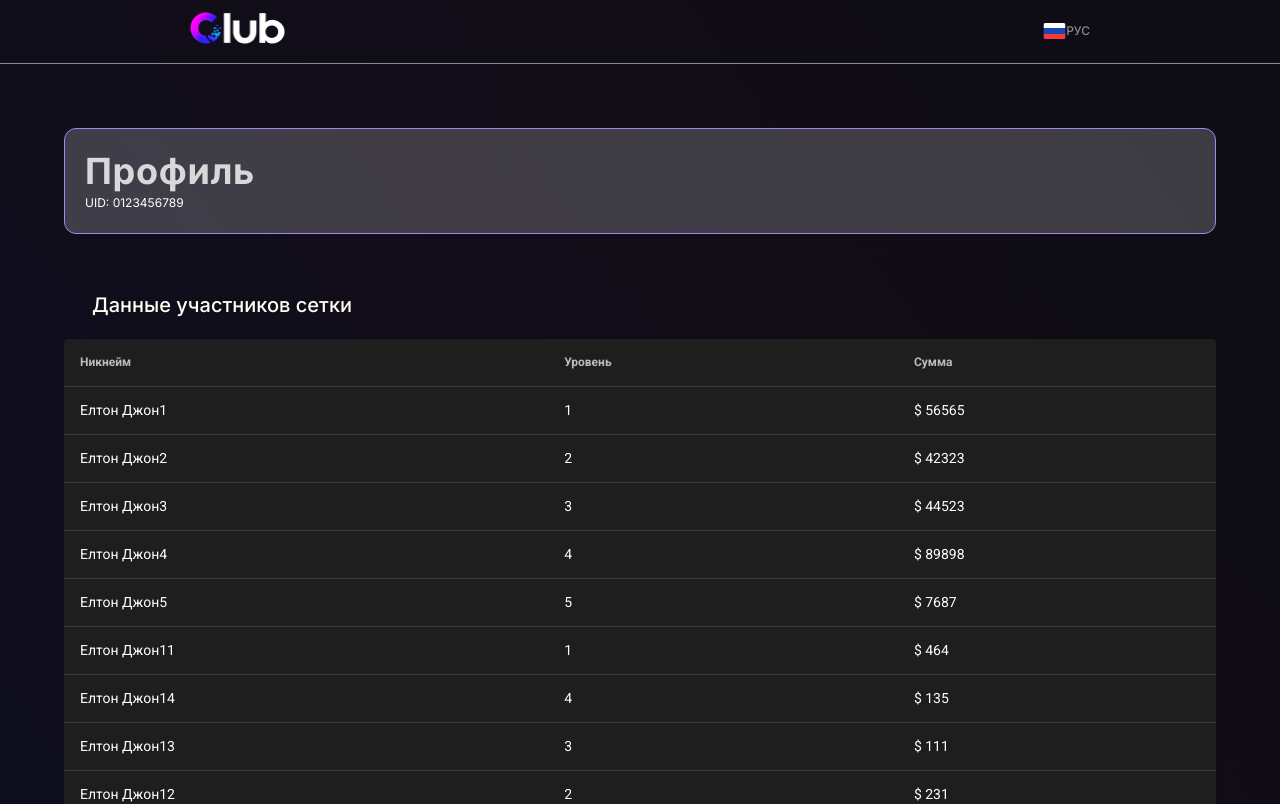
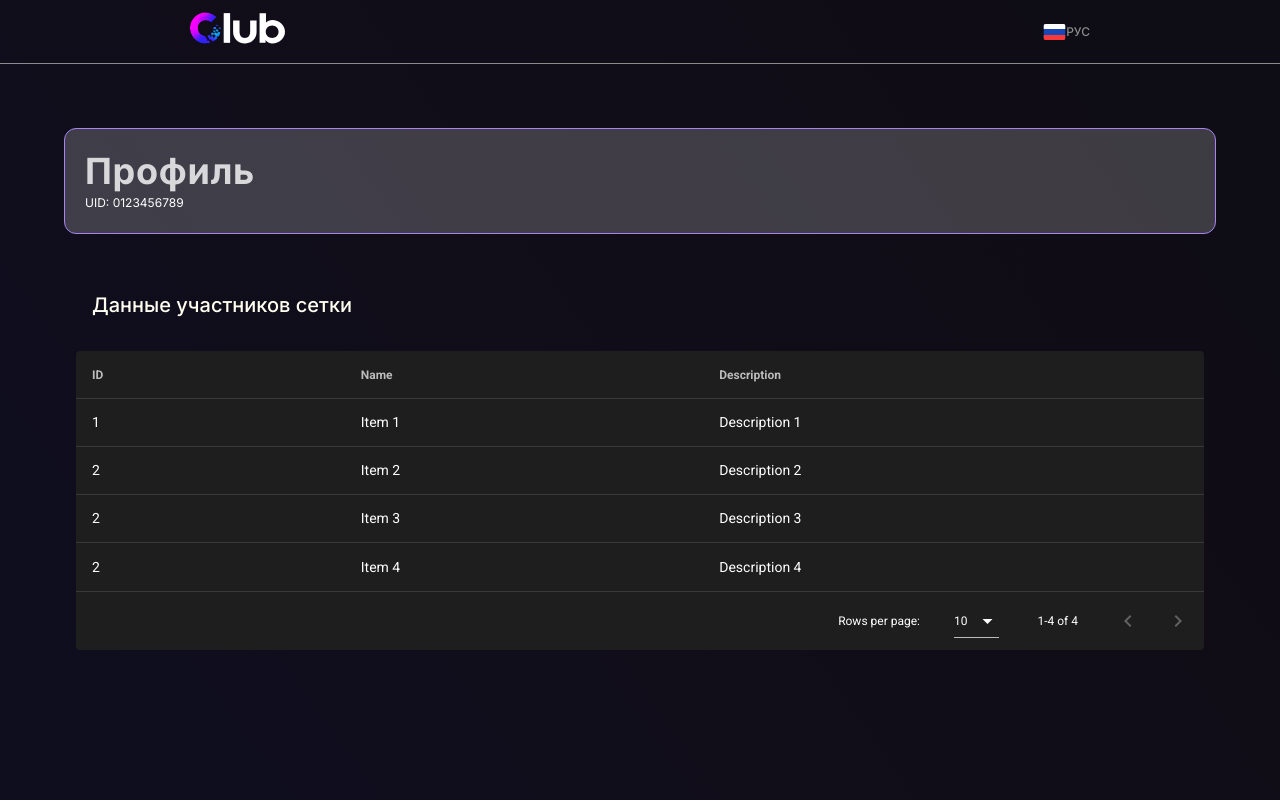
Before and after one commit to bogoslovskiydenis/club-dashbord, a Nuxt app: page /find-partners in a window 1280 px wide. Shown: the top 804 px of the page. Built offline with nearby package versions, Linux system fonts and the light colour scheme.

Commit message:
изменил лого , добавил таблицу (при нажатии на элемент открывается доп элемент)

```diff
--- a/components/header/logo.vue
+++ b/components/header/logo.vue
@@ -1,7 +1,7 @@
 <template>
   <div class="navbar_logo">
     <NuxtLink no-prefetch :to="login ? '/main' : '/'" aligns="center">
-      <img src="/Logo.png" width="150px" class="logo" />
+      <img src="/LogoSVG.svg" width="150px" class="logo" />
     </NuxtLink>
   </div>
 </template>
--- a/pages/find-partners.vue
+++ b/pages/find-partners.vue
@@ -7,92 +7,67 @@
       </div>
       <div class="c_container profile_tables">
         <div class="profiles_text">Данные участников сетки</div>
-        <TableApp :header="datatable" :history="historyfind">
-          <template #header="props">
-            <td class="red">{{ props.item.name }}</td>
-            <td class="text-xs-right">{{ props.item.bonus }}</td>
-            <td class="text-xs-right">{{ props.item.allmoney }}</td>
-            <td class="text-xs-right">{{ props.item.test }}</td>
-          </template>
-        </TableApp>
+        <v-container>
+          <!-- v-data-table -->
+          <v-data-table
+            :headers="headers"
+            :items="items"
+            @click:row="onRowClick"
+          >
+          </v-data-table>
+
+          <!-- Dynamic v-expansion-panel -->
+          <v-expansion-panels>
+            <v-expansion-panel v-for="item in expandedItems" :key="item.id">
+              <v-expansion-panel-header>
+                {{ item.name }}
+              </v-expansion-panel-header>
+              <v-expansion-panel-content>
+                {{ item.description }}
+              </v-expansion-panel-content>
+            </v-expansion-panel>
+          </v-expansion-panels>
+        </v-container>
       </div>
     </div>
   </div>
 </template>
 
 <script>
-import TableApp from '~/components/table/table.vue'
 
 export default {
   name: 'FindPartnersPage',
-  components: { TableApp },
   layout: 'admin',
   data() {
     return {
-      datatable: [
-        { text: 'Никнейм', align: 'left', sortable: false, value: 'nickname' },
-        { text: 'Уровень', value: 'levl' },
-        { text: 'Сумма', value: 'allmoney' },
+      headers: [
+        { text: 'ID', value: 'id' },
+        { text: 'Name', value: 'name' },
+        { text: 'Description', value: 'description' },
       ],
-      historyfind: [
-        {
-          nickname: 'Елтон Джон1',
-          levl: 1,
-          allmoney: '$ 56565',
-        },
-        {
-          nickname: 'Елтон Джон2',
-          levl: 2,
-          allmoney: '$ 42323',
-        },
-        {
-          nickname: 'Елтон Джон3',
-          levl: 3,
-          allmoney: '$ 44523',
-        },
-        {
-          nickname: 'Елтон Джон4',
-          levl: 4,
-          allmoney: '$ 89898',
-        },
-        {
-          nickname: 'Елтон Джон5',
-          levl: 5,
-          allmoney: '$ 7687',
-        },
-        {
-          nickname: 'Елтон Джон11',
-          levl: 1,
-          allmoney: '$ 464',
-        },
-        {
-          nickname: 'Елтон Джон14',
-          levl: 4,
-          allmoney: '$ 135',
-        },
-        {
-          nickname: 'Елтон Джон13',
-          levl: 3,
-          allmoney: '$ 111',
-        },
-        {
-          nickname: 'Елтон Джон12',
-          levl: 2,
-          allmoney: '$ 231',
-        },
-        {
-          nickname: 'Елтон Джон111',
-          levl: 1,
-          allmoney: '$ 232',
-        },
-        {
-          nickname: 'Елтон Джон1123',
-          levl: 1,
-          allmoney: '$ 312312',
-        },
+      items: [
+        { id: 1, name: 'Item 1', description: 'Description 1' },
+        { id: 2, name: 'Item 2', description: 'Description 2' },
+        { id: 2, name: 'Item 3', description: 'Description 3' },
+        { id: 2, name: 'Item 4', description: 'Description 4' },
+
+        // Add more items as needed
       ],
+      expandedItems: [],
+      selectedItem: null,
+    };
+  },
+  methods: {
+    onRowClick(item) {
+      // Toggle expansion for the clicked item
+      const index = this.expandedItems.findIndex((i) => i.id === item.id);
+      if (index === -1) {
+        this.expandedItems.push(item);
+      } else {
+        this.expandedItems.splice(index, 1);
+      }
     }
-  },
+  }
 }
 </script>
 
```
Also changed, not shown: static/LogoSVG.svg (added).
